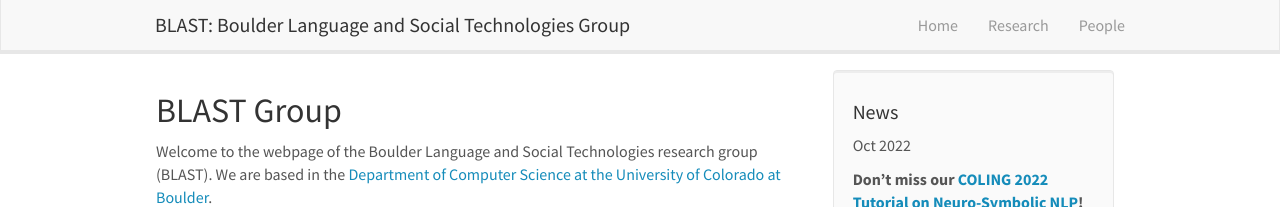
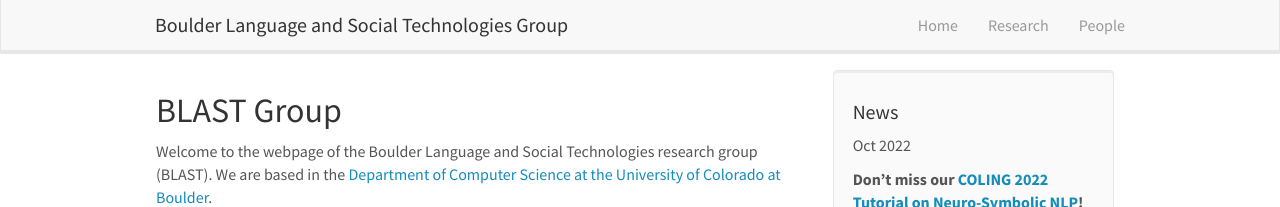
Before and after one commit to blast-cu/blast-cu.github.io, a Jekyll site: the page built from _pages/home.md, in a window 1280 px wide. Shown: the top 207 px of the page. Built offline with Jekyll 4.4.1, drawn with Linux system fonts in a browser that asks for light colours; nearby versions of some CDN libraries.

Commit message:
updating header

```diff
--- a/_includes/header.html
+++ b/_includes/header.html
@@ -8,7 +8,7 @@
 		<span class="icon-bar"></span>
 	  </button>
 
-    <a class="navbar-brand" href="{{ site.url }}{{ site.baseurl }}/">BLAST: Boulder Language and Social Technologies Group</a>
+    <a class="navbar-brand" href="{{ site.url }}{{ site.baseurl }}/">Boulder Language and Social Technologies Group</a>
 	</div>
 	<div class="collapse navbar-collapse" id="navbar-collapse-1">
 	  <ul class="nav navbar-nav navbar-right">
```
